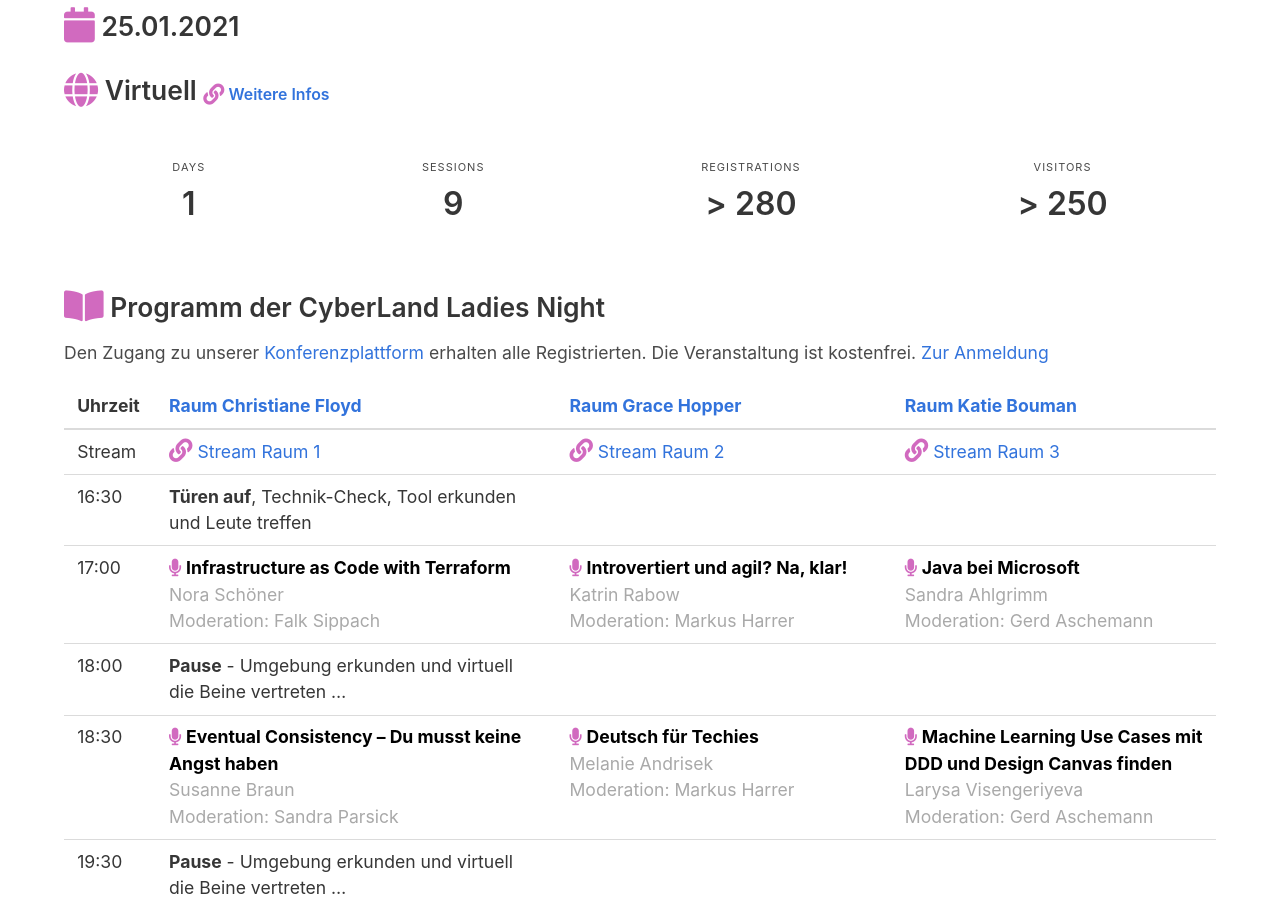
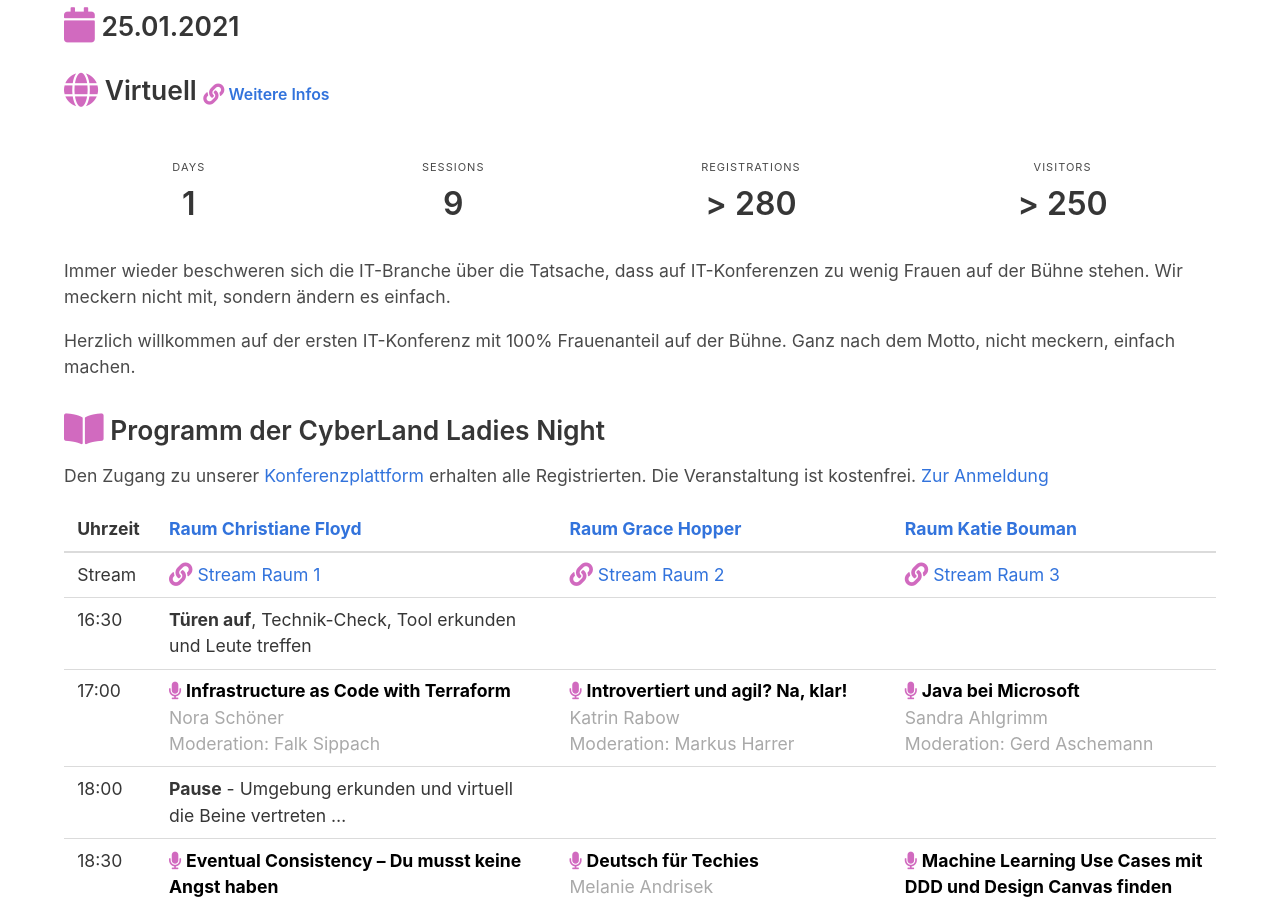
Before and after one commit to CyberLandConf/CyberLandConf.github.io, a Jekyll site: the page built from pages/events/2021-01-cyberland-ladies-night.md, in a window 1280 px wide and 900 px high, scrolled down 546 px. Built offline with Jekyll 4.4.1, drawn with Linux system fonts in a browser that asks for light colours.

Commit message:
add ladies night text

```diff
--- a/pages/events/2021-01-cyberland-ladies-night.md
+++ b/pages/events/2021-01-cyberland-ladies-night.md
@@ -18,6 +18,10 @@ meetupId: cyberland-ladies-night
 <div>
 {%- include elements/stats.html sessions=9 registrations=280 visitors=250 -%}
 </div>
+
+Immer wieder beschweren sich die IT-Branche über die Tatsache, dass auf IT-Konferenzen zu wenig Frauen auf der Bühne stehen. Wir meckern nicht mit, sondern ändern es einfach.
+
+Herzlich willkommen auf der ersten IT-Konferenz mit 100% Frauenanteil auf der Bühne. Ganz nach dem Motto, nicht meckern, einfach machen.
 
 
 ### <i class="fas fa-lg fa-book-open"></i> Programm der CyberLand Ladies Night
```
